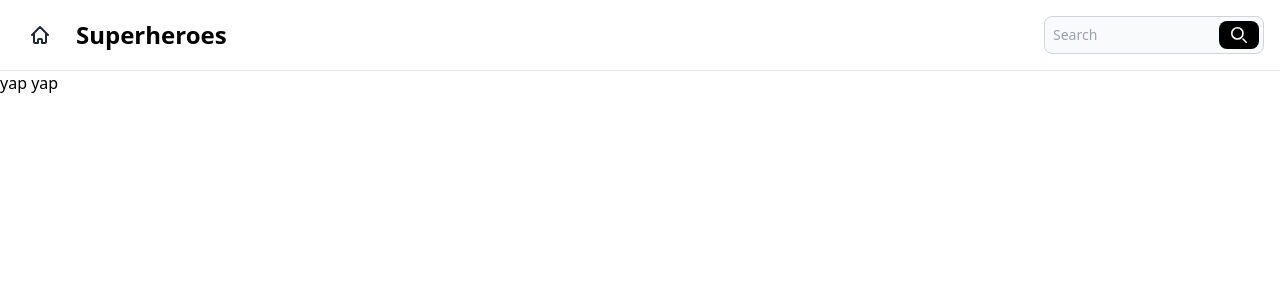
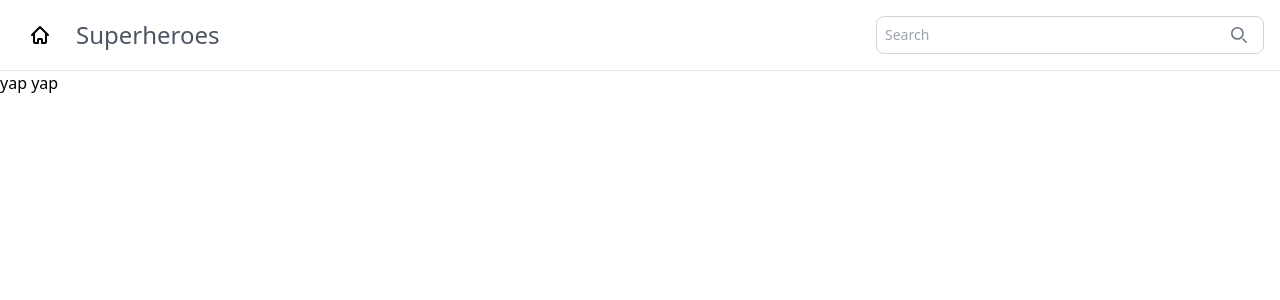
Before and after one commit to kyrylosheliah/superhero-wiki, a Next.js app in the folder frontend/: page / in a window 1280 px wide. Shown: the top 300 px of the page. Built offline with nearby package versions, Linux system fonts and the light colour scheme.

Commit message:
change ui

```diff
--- a/frontend/src/components/InfoField.tsx
+++ b/frontend/src/components/InfoField.tsx
@@ -1,6 +1,6 @@
-
 export default function InfoField(params: {
   edit?: boolean;
+  value: any;
   labelOptions?: any;
   inputOptions?: any;
 }) {
@@ -8,13 +8,21 @@ export default function InfoField(params: {
     <div>
       <label
         {...params.labelOptions}
-        className="block mb-2 text-sm font-medium text-gray-900 dark:text-white"
+        className="block mt-4 text-sm fw-700 text-gray-900 dark:text-white"
       />
-      <input
-        {...params.inputOptions}
-        type="text"
-        className="bg-gray-50 border border-gray-300 text-gray-900 text-sm rounded-lg focus:ring-blue-500 focus:border-blue-500 block w-full p-2.5 dark:bg-gray-700 dark:border-gray-600 dark:placeholder-gray-400 dark:text-white dark:focus:ring-blue-500 dark:focus:border-blue-500"
-      />
+      {params.edit
+      ? (
+        <input
+          {...params.inputOptions}
+          value={params.value}
+          className="bg-gray-50 border border-gray-300 text-gray-900 text-sm rounded-lg focus:ring-blue-500 focus:border-blue-500 block w-full p-2.5 dark:bg-gray-700 dark:border-gray-600 dark:placeholder-gray-400 dark:text-white dark:focus:ring-blue-500 dark:focus:border-blue-500"
+        />
+      )
+      : (
+        <p>
+          {params.value}
+        </p>
+      )}
     </div>
   );
 }
--- a/frontend/src/components/Navigation.tsx
+++ b/frontend/src/components/Navigation.tsx
@@ -4,8 +4,8 @@ import { usePathname } from "next/navigation";
 const paths = [
   {
     href: "/",
-    content: <svg className="w-6 h-6 text-gray-800 dark:text-white" aria-hidden="true" xmlns="http://www.w3.org/2000/svg" width="24" height="24" fill="none" viewBox="0 0 24 24">
-      <path stroke="currentColor" strokeLinecap="round" stroke-linejoin="round" stroke-width="2" d="m4 12 8-8 8 8M6 10.5V19a1 1 0 0 0 1 1h3v-3a1 1 0 0 1 1-1h2a1 1 0 0 1 1 1v3h3a1 1 0 0 0 1-1v-8.5"/>
+    content: <svg className="w-6 h-6" aria-hidden="true" xmlns="http://www.w3.org/2000/svg" width="24" height="24" fill="none" viewBox="0 0 24 24">
+      <path stroke="currentColor" strokeLinecap="round" strokeLinejoin="round" strokeWidth="2" d="m4 12 8-8 8 8M6 10.5V19a1 1 0 0 0 1 1h3v-3a1 1 0 0 1 1-1h2a1 1 0 0 1 1 1v3h3a1 1 0 0 0 1-1v-8.5"/>
     </svg>,
   },
   {
@@ -15,24 +15,28 @@ const paths = [
 ];
 
 const Navigation = () => {
-  //const pathname = usePathname()
-  //console.log(pathname);
+  const pathname = usePathname()
 
   return (
     <nav className="bg-white border-b dark:bg-gray-900">
-      <div className="max-w-screen-xl flex flex-wrap items-center justify-between mx-auto p-4">
+      <div className="max-w-screen-xl flex flex-row items-center justify-between mx-auto p-4">
         <div className="flex items-center">
           {paths.map((path) => (
             <Link
+              key={"navigation_" + path.href}
               href={path.href}
-              className="px-3 text-black self-center text-2xl font-semibold whitespace-nowrap dark:text-white"
+              className={`px-3 ${
+                path.href === pathname
+                  ? "text-black fw-700"
+                  : "text-gray-600 hover:text-black"
+              } self-center text-2xl whitespace-nowrap`}
             >
               {path.content}
             </Link>
           ))}
         </div>
 
-        <div>
+        <div className="p-l-3 max-w-100 w-full">
           <form>
             <label
               htmlFor="search"
@@ -44,13 +48,13 @@ const Navigation = () => {
               <input
                 type="search"
                 id="search"
-                className="block w-full p-2 text-sm border border-gray-300 rounded-lg bg-gray-50 focus:ring-blue-500 focus:border-blue-500 dark:bg-gray-700 dark:border-gray-600 dark:placeholder-gray-400 dark:text-white dark:focus:ring-blue-500 dark:focus:border-blue-500"
+                className="block w-full p-2 text-sm border border-gray-300 rounded-lg"
                 placeholder="Search"
                 required
               />
               <button
                 type="submit"
-                className="rounded-lg text-sm px-3 py-1.5 text-white absolute end-1.25 bottom-1.25 bg-black hover:bg-blue-800 focus:ring-4 font-medium"
+                className="rounded-lg text-sm px-3 py-1.5 text-gray-500 group-focus:text-black absolute end-1.25 bottom-1.25 hover:bg-black hover:text-white font-medium"
               >
                 <svg
                   className="w-4 h-4"
@@ -61,9 +65,9 @@ const Navigation = () => {
                 >
                   <path
                     stroke="currentColor"
-                    stroke-linecap="round"
-                    stroke-linejoin="round"
-                    stroke-width="2"
+                    strokeLinecap="round"
+                    strokeLinejoin="round"
+                    strokeWidth="2"
                     d="m19 19-4-4m0-7A7 7 0 1 1 1 8a7 7 0 0 1 14 0Z"
                   />
                 </svg>
--- a/frontend/src/components/SuperheroCard.tsx
+++ b/frontend/src/components/SuperheroCard.tsx
@@ -1,7 +1,7 @@
 import { Superhero } from "@/entities/Superhero";
 
 export const SuperheroCard = (params: {
-  hero: Superhero;
+  superhero: Superhero;
   options?: any;
 }) => (
   <div
@@ -11,37 +11,11 @@ export const SuperheroCard = (params: {
     <div></div>
     <div>
       <p className="fw-700 mb-2 text-2xl font-bold tracking-tight text-gray-900 dark:text-white">
-        {params.hero.nickname}
+        {params.superhero.nickname}
       </p>
       <p className="mb-3 font-normal text-gray-700 dark:text-gray-400">
-        {params.hero.catch_prase}
+        {params.superhero.catch_prase}
       </p>
     </div>
   </div>
 );
-
-/*
-            <div
-              key={hero.id}
-              onClick={() => setSelectedHero(index)}
-              className="bg-white shadow-lg rounded-2xl p-4 cursor-pointer hover:shadow-xl transition"
-            >
-              <img
-                src={hero.image}
-                alt={hero.nickname}
-                className="w-full h-40 object-cover rounded-xl"
-              />
-              <h3 className="mt-2 text-xl font-bold">{hero.nickname}</h3>
-            </div>
-
-
-
-
-            <img
-              src={heroes[selectedHero].image}
-              alt={heroes[selectedHero].nickname}
-              className="w-full h-48 object-cover rounded-xl"
-            />
-            <h2 className="mt-4 text-2xl font-bold">{heroes[selectedHero].nickname}</h2>
-            <p className="mt-2 text-gray-700">{heroes[selectedHero].description}</p>
-*/
--- a/frontend/src/components/SuperheroGallery.tsx
+++ b/frontend/src/components/SuperheroGallery.tsx
@@ -4,13 +4,13 @@ import { Superhero } from "@/entities/Superhero";
 import { useState, useEffect } from "react";
 
 export default function SuperheroGallery() {
-  const [heroes, setHeroes] = useState<Array<Superhero>>([]);
-  const [selectedHeroIndex, setSelectedHeroIndex] = useState<number | null>(null);
+  const [superheroes, setSuperheroes] = useState<Array<Superhero>>([]);
+  const [selectedSuperheroIndex, setSelectedSuperheroIndex] = useState<number | null>(null);
 
   useEffect(() => {
     fetch("http://localhost:3001/superhero/all")
       .then((res) => res.json())
-      .then((data) => setHeroes(data))
+      .then((data) => setSuperheroes(data))
       .catch((err) => console.error(err));
   }, []);
 
@@ -21,10 +21,10 @@ export default function SuperheroGallery() {
 
     <div className="h-full flex w-full overflow-hidden">
 
-        {selectedHeroIndex !== null ? (<>
+        {selectedSuperheroIndex !== null ? (<>
 
           <div className="w-full">
-            <SuperheroInfo />
+            <SuperheroInfo superhero={superheroes[selectedSuperheroIndex]} />
           </div>
           <div
             key="sidebar"
@@ -32,13 +32,13 @@ export default function SuperheroGallery() {
           >
             <div className="mb-4 flex items-center justify-between">
               <button
-                onClick={() => setSelectedHeroIndex(null)}
+                onClick={() => setSelectedSuperheroIndex(null)}
                 className="text-sm text-gray-600 hover:underline"
               >
                 ← Back to grid
               </button>
               <button
-                className="items-center p-1 text-black rounded-lg hover:bg-black hover:text-white"
+                className="items-center p-1 text-gray-600 rounded-lg hover:bg-black hover:text-white"
               >
                 <svg
                   className="w-6 h-6"
@@ -59,7 +59,7 @@ export default function SuperheroGallery() {
                 </svg>
               </button>
             </div>
-            <SuperheroCard hero={heroes[selectedHeroIndex]} />
+            <SuperheroCard superhero={superheroes[selectedSuperheroIndex]} />
           </div>
 
         </>) : (
@@ -67,12 +67,12 @@ export default function SuperheroGallery() {
           <div
             className={`w-full h-full flex items-start flex-row flex-wrap justify-around gap-8 p-8`}
           >
-            {heroes.map((hero, index) => (
+            {superheroes.map((superhero, index) => (
               <SuperheroCard
-                key={hero.id}
-                hero={hero}
+                key={superhero.id}
+                superhero={superhero}
                 options={{
-                  onClick: () => setSelectedHeroIndex(index),
+                  onClick: () => setSelectedSuperheroIndex(index),
                 }}
               />
             ))}
--- a/frontend/src/components/SuperheroInfo.tsx
+++ b/frontend/src/components/SuperheroInfo.tsx
@@ -1,18 +1,64 @@
 import InfoField from "@/components/InfoField";
+import { Superhero } from "@/entities/Superhero";
 
 export default function SuperheroInfo(params: {
-  edit?: boolean,
-  formOptions: any,
+  edit?: boolean;
+  formOptions?: any;
+  superhero: Superhero;
+  images?: Array<string>;
 }) {
-  return (<div>
+  return (<div className="p-16">
 
       <form {...params.formOptions}>
 
-        <InfoField
-          edit={params.edit}
-        />
+        {Object.entries(params.superhero).map(([key, value]) => (
+
+          <InfoField
+            key={"superhero_prop_" + key}
+            edit={params.edit}
+            value={value}
+            labelOptions={{
+              htmlFor: key,
+              children: key,
+            }}
+            inputOptions={{
+              type: "text",
+            }}
+          />
+
+        ))}
 
       </form>
 
   </div>);
 }
+
+/*
+
+
+
+<div class="grid gap-4">
+    <div>
+        <img class="h-auto max-w-full rounded-lg" src="https://flowbite.s3.amazonaws.com/docs/gallery/featured/image.jpg" alt="">
+    </div>
+    <div class="grid grid-cols-5 gap-4">
+        <div>
+            <img class="h-auto max-w-full rounded-lg" src="https://flowbite.s3.amazonaws.com/docs/gallery/square/image-1.jpg" alt="">
+        </div>
+        <div>
+            <img class="h-auto max-w-full rounded-lg" src="https://flowbite.s3.amazonaws.com/docs/gallery/square/image-2.jpg" alt="">
+        </div>
+        <div>
+            <img class="h-auto max-w-full rounded-lg" src="https://flowbite.s3.amazonaws.com/docs/gallery/square/image-3.jpg" alt="">
+        </div>
+        <div>
+            <img class="h-auto max-w-full rounded-lg" src="https://flowbite.s3.amazonaws.com/docs/gallery/square/image-4.jpg" alt="">
+        </div>
+        <div>
+            <img class="h-auto max-w-full rounded-lg" src="https://flowbite.s3.amazonaws.com/docs/gallery/square/image-5.jpg" alt="">
+        </div>
+    </div>
+</div>
+
+
+*/
```
Also changed, not shown: frontend/src/components/SuperheroCard.module.css (deleted, +0 -15 lines).
